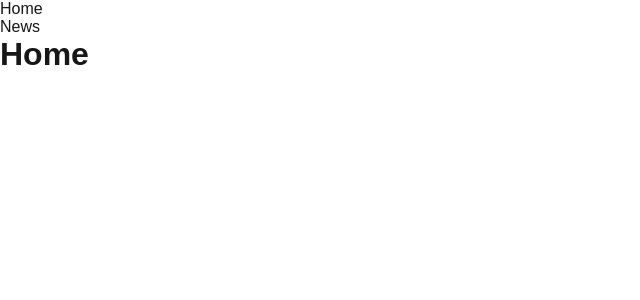
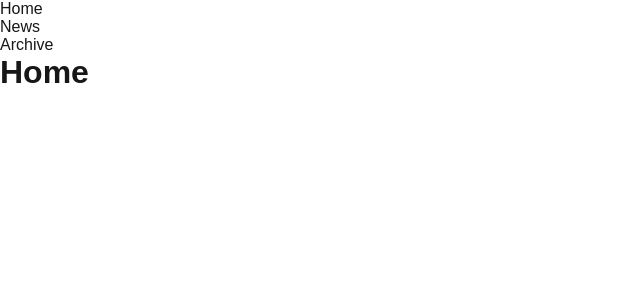
Before and after one commit to biancavlz/newsly, a Next.js app: page / in a window 1280 px wide. Shown: the top 300 px of the page, without its empty margins (0-640 px from the left). Built offline with nearby package versions, Linux system fonts and the light colour scheme.

Commit message:
Hightlight Navigation Link using usePathname()

```diff
--- a/components/main-header.tsx
+++ b/components/main-header.tsx
@@ -1,4 +1,5 @@
 import Link from "next/link";
+import NavLink from "./nav-link";
 
 export default function MainHeader() {
   return (
@@ -9,7 +10,10 @@
       <nav>
         <ul>
           <li>
-            <Link href="/news">News</Link>
+            <NavLink href="/news">News</NavLink>
+          </li>
+          <li>
+            <NavLink href="/archive">Archive</NavLink>
           </li>
         </ul>
       </nav>
--- /dev/null
+++ b/components/nav-link.tsx
@@ -0,0 +1,21 @@
+"use client";
+
+import Link from "next/link";
+import { usePathname } from "next/navigation";
+
+type NavLinkProps = {
+  href: string;
+  children: React.ReactNode;
+};
+
+function NavLink({ href, children }: NavLinkProps) {
+  const path = usePathname();
+
+  return (
+    <Link href={href} className={path.startsWith(href) ? "active" : undefined}>
+      {children}
+    </Link>
+  );
+}
+
+export default NavLink;
```
